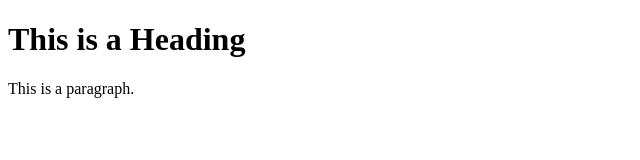
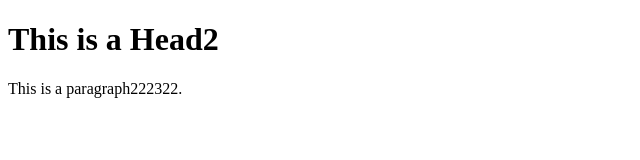
Before and after one commit to guitar498/test, a plain HTML site: page index.html in a window 1280 px wide. Shown: the whole page, without its empty margins (0-640 px from the left). Drawn offline with Linux system fonts and the light colour scheme.

Commit message:
single code

```diff
--- a/index.html
+++ b/index.html
@@ -5,8 +5,8 @@
 </head>
 <body>
 
-<h1>This is a Heading</h1>
-<p>This is a paragraph.</p>
+<h1>This is a Head2</h1>
+<p>This is a paragraph222322.</p>
 
 </body>
 </html>
```
